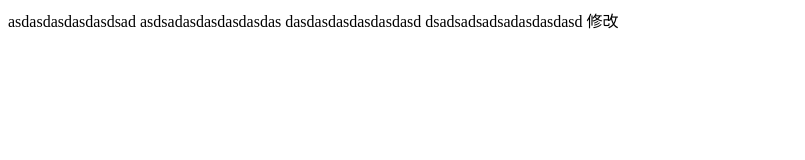
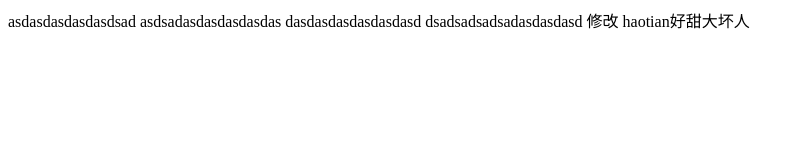
Before and after one commit to TAKeke/zht-is-storage, a plain HTML site: page 6-1firstProgram/index.html in a window 1280 px wide. Shown: the whole page, without its empty margins (0-805 px from the left). Drawn offline with Linux system fonts and the light colour scheme.

Commit message:
好甜大坏人

```diff
--- a/6-1firstProgram/index.html
+++ b/6-1firstProgram/index.html
@@ -19,5 +19,6 @@
   dasdasdasdasdasdasd
   dsadsadsadsadasdasdasd
   修改
+  haotian好甜大坏人
 </body>
 </html>
```
